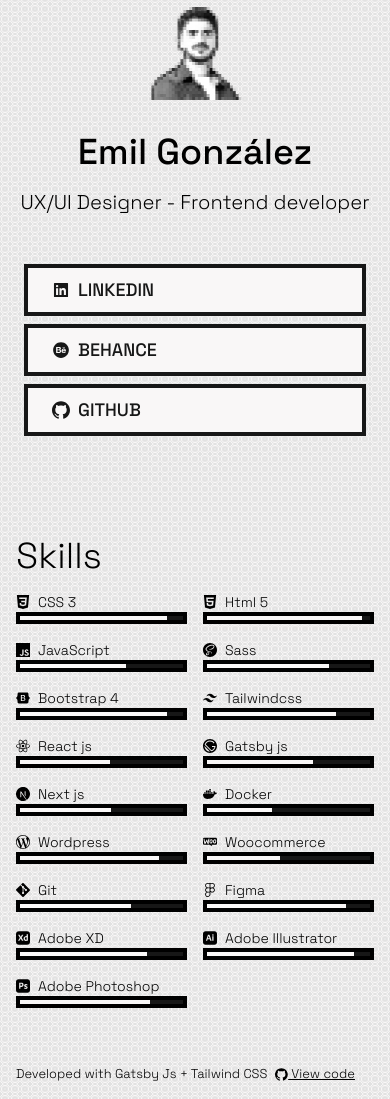
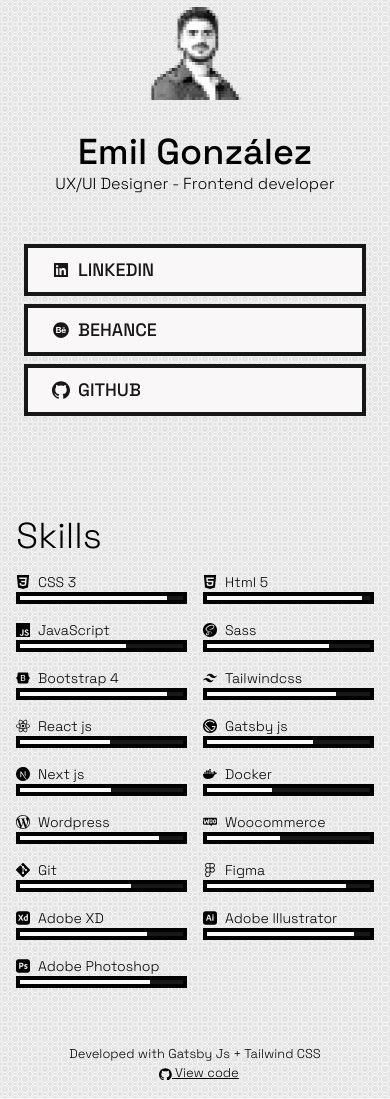
Before and after one commit to emilrichardo/emil, a Gatsby site: page / in a window 390 px wide. Shown: the part 96-1195 px from the top of the page. Built offline with nearby package versions, Linux system fonts and the light colour scheme; Gatsby itself is replaced by a stand-in of ours.

Commit message:
ajustes mobile

```diff
--- a/src/components/Footer.js
+++ b/src/components/Footer.js
@@ -3,7 +3,7 @@
 export default function  Footer (){
     return (
         <footer className="p-4">
-            <small className="flex items-center"><span>Developed with Gatsby Js + Tailwind CSS</span>
+            <small className="flex items-center flex-col md:flex-row "><span>Developed with Gatsby Js + Tailwind CSS</span>
             <a href="https://github.com/emilrichardo/emil" className="underline" target="_blank"  rel="noreferrer"> <SiGithub className="ml-2 inline-block"/> View code </a>
             </small>
         </footer>
--- a/src/pages/index.js
+++ b/src/pages/index.js
@@ -23,8 +23,8 @@
       />
       </div>
       <>
-        <h1 className="text-4xl md:text-6xl font-medium	  mb-4">Emil González</h1>
-        <h2 className="text-xl px-4  mb-12">UX/UI Designer - Frontend developer</h2>
+        <h1 className="text-4xl md:text-6xl font-medium	  md:mb-4">Emil González</h1>
+        <h2 className="text-md md:text-xl px-4  mb-12">UX/UI Designer - Frontend developer</h2>
         <div className="max-w-4xl italic mx-auto  text-lg mb-12 hidden md:block">
           <p>I am Emil Gonzalez, I have almost 15 years of experience in the field of graphic/web design.</p>
           <p>I specialize in UX/UI design, Front-End development and wordpress development.</p>
```
